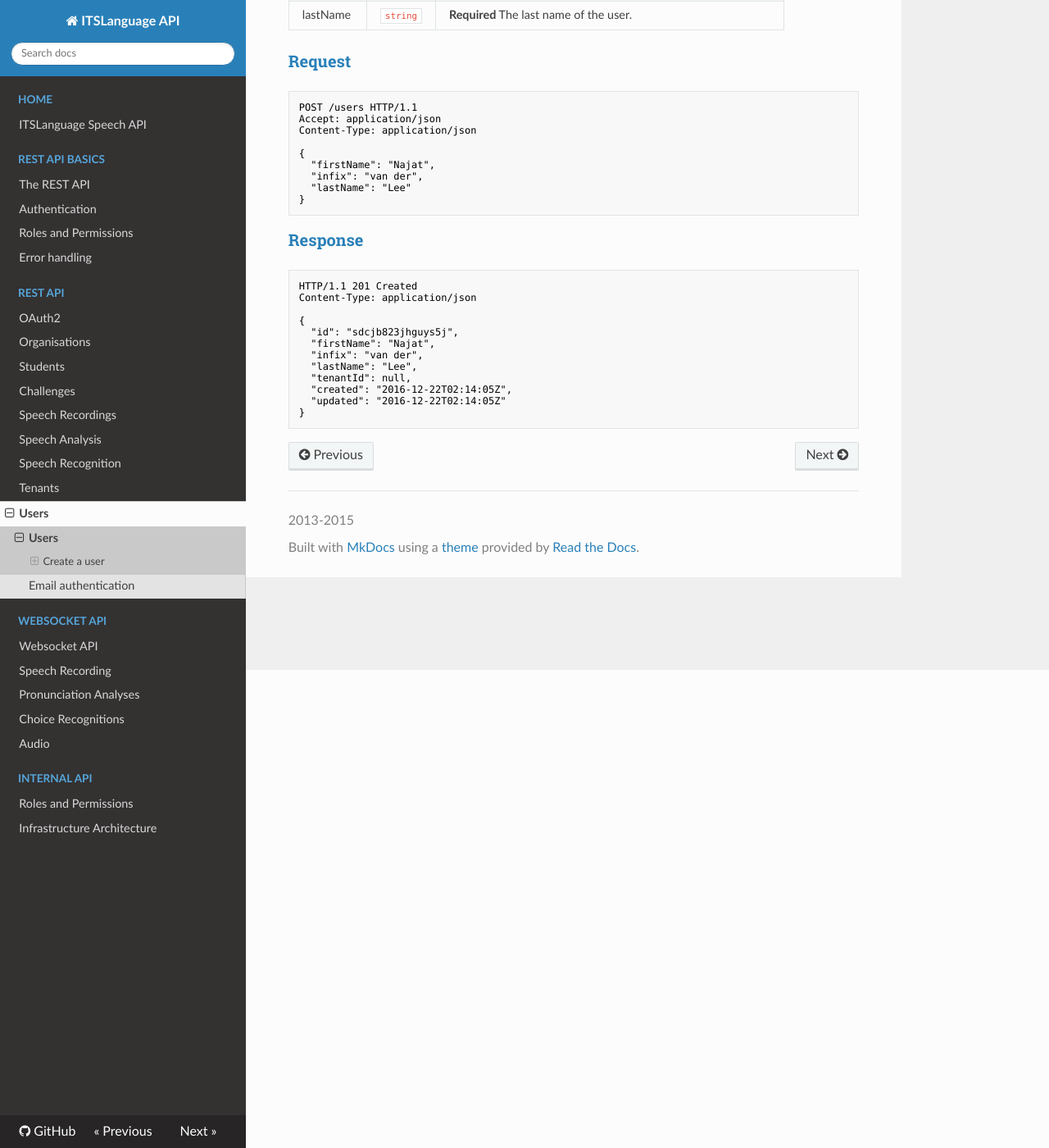
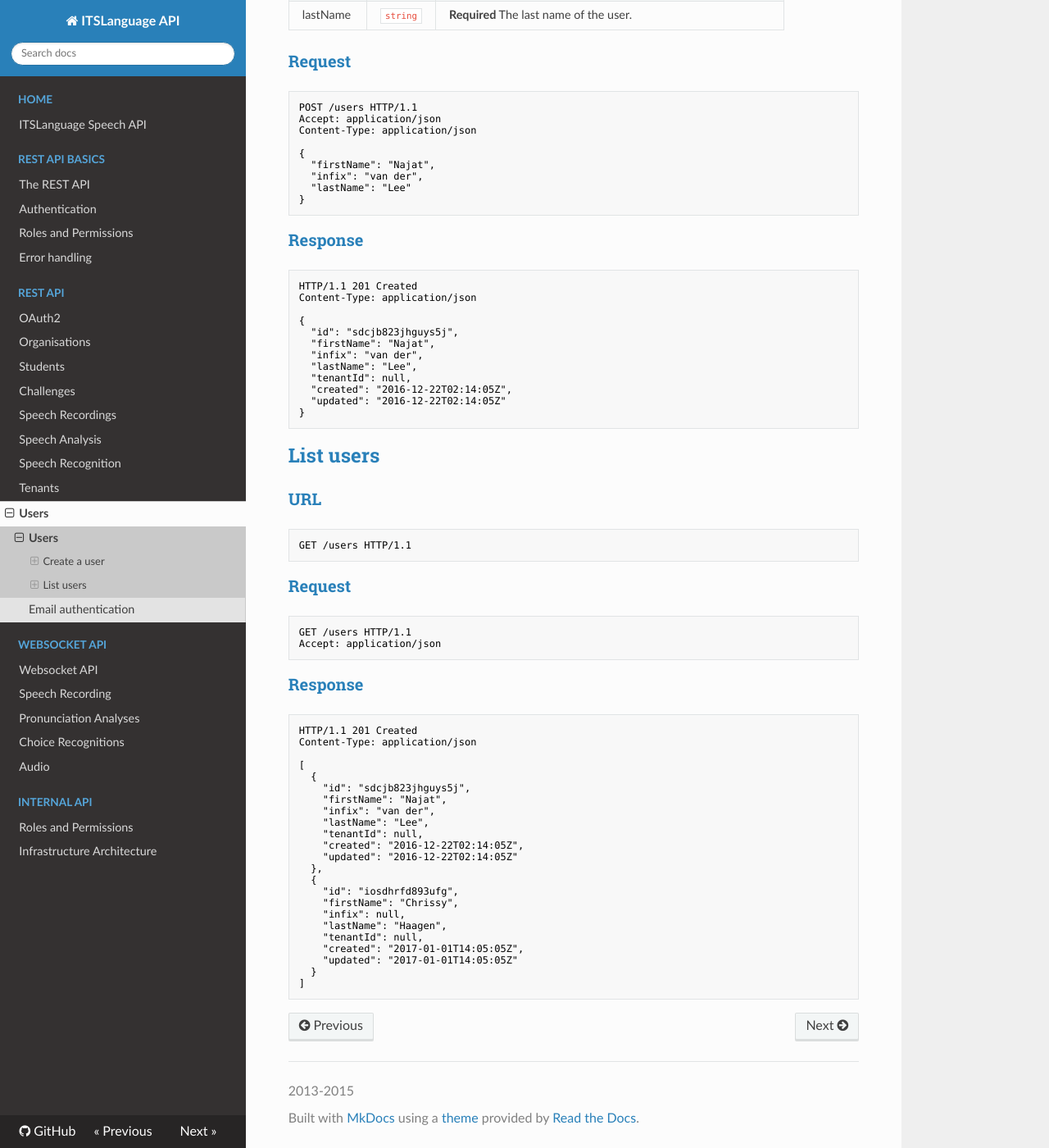
Before and after one commit to joggienl/itslanguage-docs, an MkDocs documentation site: the page built from docs/api/users.md, in a window 1280 px wide and 1400 px high, scrolled down 583 px. Shown: the whole window at 82% size. Built offline with MkDocs 1.6.1, drawn with Linux system fonts in a browser that asks for light colours; nearby versions of some CDN libraries; old or Windows-style settings are respelled for this version of MkDocs.

Commit message:
docs(users): list users (#16)
Document listing users.

````diff
--- a/docs/api/users.md
+++ b/docs/api/users.md
@@ -51,3 +51,47 @@ Content-Type: application/json
   "updated": "2016-12-22T02:14:05Z"
 }
 ```
+
+
+## List users
+
+### URL
+
+```http
+GET /users HTTP/1.1
+```
+
+### Request
+
+```http
+GET /users HTTP/1.1
+Accept: application/json
+```
+
+### Response
+
+```http
+HTTP/1.1 201 Created
+Content-Type: application/json
+
+[
+  {
+    "id": "sdcjb823jhguys5j",
+    "firstName": "Najat",
+    "infix": "van der",
+    "lastName": "Lee",
+    "tenantId": null,
+    "created": "2016-12-22T02:14:05Z",
+    "updated": "2016-12-22T02:14:05Z"
+  },
+  {
+    "id": "iosdhrfd893ufg",
+    "firstName": "Chrissy",
+    "infix": null,
+    "lastName": "Haagen",
+    "tenantId": null,
+    "created": "2017-01-01T14:05:05Z",
+    "updated": "2017-01-01T14:05:05Z"
+  }
+]
+```
````
